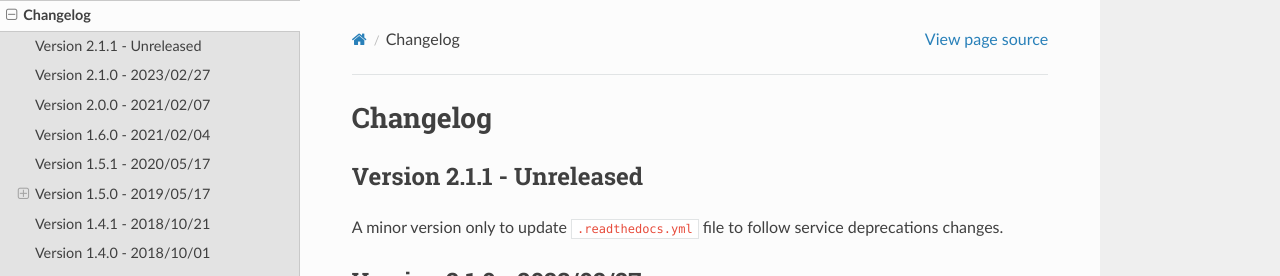
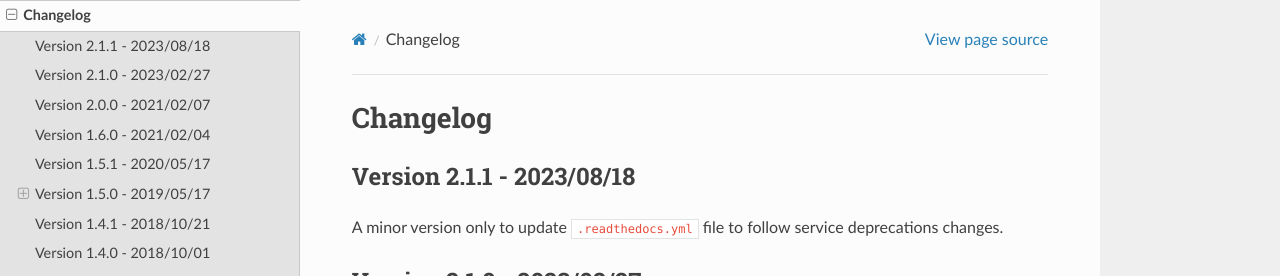
Before and after one commit to sveetch/boussole, a Sphinx documentation site: the page built from docs/changelog.rst, in a window 1280 px wide and 900 px high. Shown: the top 276 px of the window. Built offline with Sphinx 7.4.7 and the Read the Docs theme 2.0.0, drawn with Linux system fonts in a browser that asks for light colours.

Commit message:
[NEW] (v2.1.1) Release

```diff
--- a/docs/changelog.rst
+++ b/docs/changelog.rst
@@ -4,7 +4,7 @@
 Changelog
 =========
 
-Version 2.1.1 - Unreleased
+Version 2.1.1 - 2023/08/18
 --------------------------
 
 A minor version only to update ``.readthedocs.yml`` file to follow service deprecations
--- a/setup.cfg
+++ b/setup.cfg
@@ -3,7 +3,7 @@
 ;;
 [metadata]
 name = boussole
-version = 2.1.1-pre.1
+version = 2.1.1
 description = Commandline interface to build Sass projects using libsass-python
 long_description = file:README.rst
 long_description_content_type = text/x-rst
```
